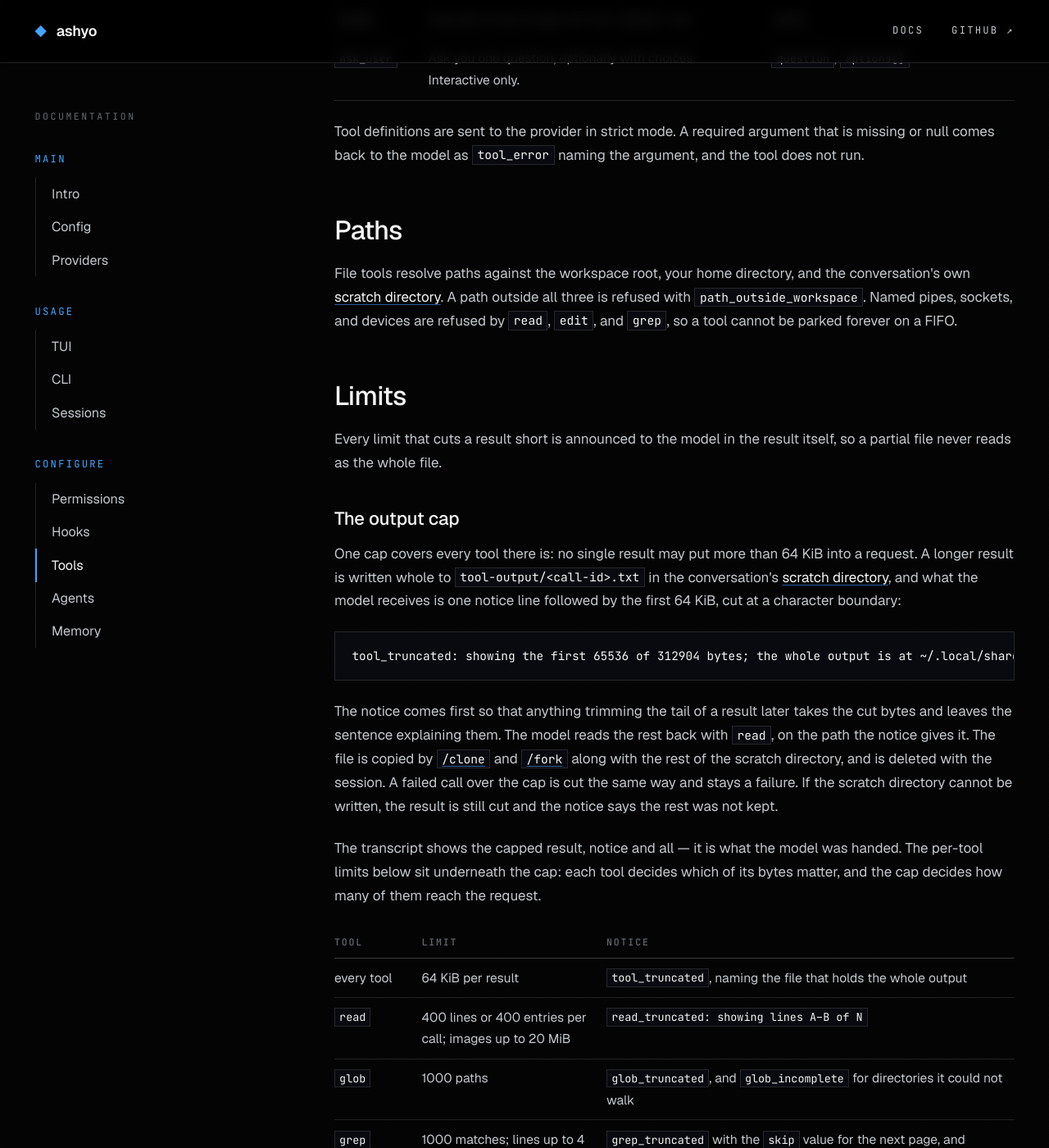
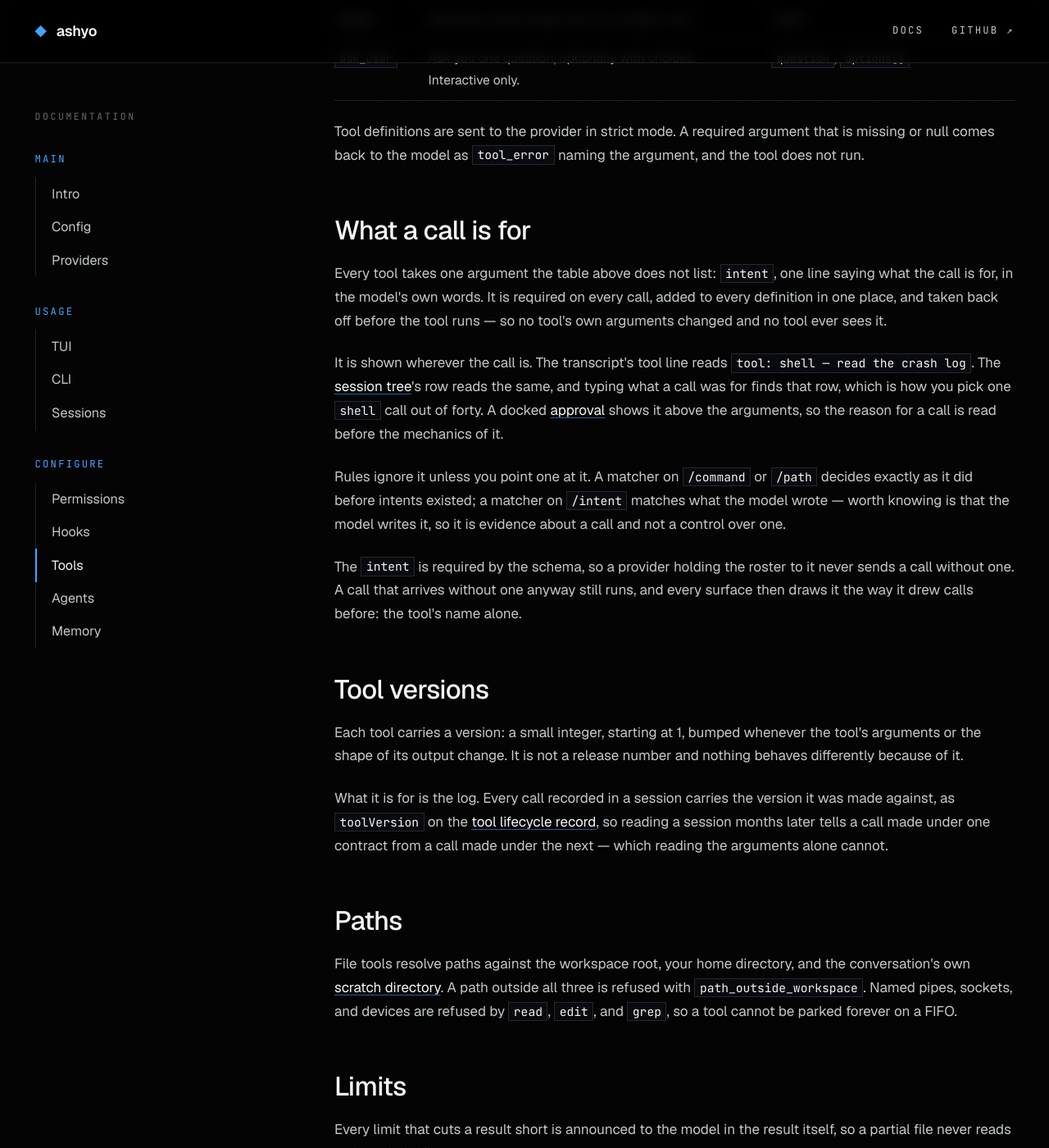
Before and after one commit to ashyo-ai/ashyo-ai.github.io, a Jekyll site: the page built from tools.html, in a window 1280 px wide and 1400 px high, scrolled down 1460 px. Shown: the whole window at 82% size. Built offline with Jekyll 4.4.1, drawn with Linux system fonts in a browser that asks for light colours.

Commit message:
Tool Intent and Version: what a call is for, and the version it was made against

```diff
--- a/permissions.html
+++ b/permissions.html
@@ -23,7 +23,7 @@ title: Permissions
 { "pointer": "/path",    "contains": "/vendor/" }
 { "pointer": "/access",  "equals":   "read_only" }</pre>
 <ul>
-<li><code>pointer</code> is an RFC 6901 JSON pointer into the arguments and must start with <code>/</code>. Argument names are on the <a href="tools.html">Tools</a> page.</li>
+<li><code>pointer</code> is an RFC 6901 JSON pointer into the arguments and must start with <code>/</code>. Argument names are on the <a href="tools.html">Tools</a> page. Every tool also carries <a href="tools.html#intent"><code>/intent</code></a>, the model's own line saying what the call is for; a rule that does not name it is unaffected by it.</li>
 <li>Exactly one of <code>equals</code>, <code>contains</code>, <code>regex</code>, <code>glob</code>.</li>
 <li><code>equals</code> compares a JSON scalar. The other three apply to string values only; a non-string at the pointer does not match.</li>
 <li><code>regex</code> is Go RE2 syntax and is compiled when the config loads, so a bad pattern is a config error, not a silent non-match.</li>
@@ -48,7 +48,7 @@ title: Permissions
 <p>In the TUI, <code>ask</code> docks an approval pane and waits. In print mode nothing can wait, so <code>ask</code> is treated as <code>allow</code>, with the reason recorded, and the <code>ask_user</code> tool is withdrawn. <code>deny</code> is a deny in both.</p>
 
 <h2 id="approval">The approval pane</h2>
-<p>It shows the tool, the full arguments, the rule that matched or <code>(no rule matched)</code>, the mode and profile, and any annotations from before-hooks. The two actions are <strong>Allow</strong> and <strong>Deny</strong>. Each answers the one call in front of you and neither creates a rule; a decision you want to keep goes in a config file and applies on the next call. The pane takes focus as it docks and opens on <strong>Deny</strong>; <kbd>←</kbd> and <kbd>→</kbd> move the highlight, <kbd>Ctrl-Y</kbd> confirms it, and <kbd>Ctrl-N</kbd> denies whichever option is highlighted, while <kbd>Enter</kbd> and the digit keys answer nothing. Press <kbd>e</kbd> to edit the arguments before allowing; there <kbd>Enter</kbd> sends the edited call and <kbd>Esc</kbd> returns to the prompt. The log keeps the model's intended call, your edited call, and the executed call as separate fields.</p>
+<p>It shows the tool, <a href="tools.html#intent">what the model said the call was for</a>, the full arguments, the rule that matched or <code>(no rule matched)</code>, the mode and profile, and any annotations from before-hooks. The intent sits above the arguments, so the reason for a call is read before the mechanics of it. The two actions are <strong>Allow</strong> and <strong>Deny</strong>. Each answers the one call in front of you and neither creates a rule; a decision you want to keep goes in a config file and applies on the next call. The pane takes focus as it docks and opens on <strong>Deny</strong>; <kbd>←</kbd> and <kbd>→</kbd> move the highlight, <kbd>Ctrl-Y</kbd> confirms it, and <kbd>Ctrl-N</kbd> denies whichever option is highlighted, while <kbd>Enter</kbd> and the digit keys answer nothing. Press <kbd>e</kbd> to edit the arguments before allowing; there <kbd>Enter</kbd> sends the edited call and <kbd>Esc</kbd> returns to the prompt. The log keeps the model's intended call, your edited call, and the executed call as separate fields.</p>
 <p>What the model sees on a deny is one line: <code>policy_denied: &lt;tool&gt;: &lt;reason&gt;</code>. The turn continues; the model can try something else or stop.</p>
 
 <h2 id="context">Execution context</h2>
--- a/sessions.html
+++ b/sessions.html
@@ -20,7 +20,7 @@ title: Sessions
 <tr><th>Type</th><th>Meaning</th></tr>
 <tr><td><code>session</code></td><td>The root: creation time, directory, surface. On a session made by <code><a href="#cloning">/clone</a></code> or <code><a href="#forking">/fork</a></code> it also carries an <code>origin</code> — which kind of copy it was, and the id of the session it was copied from. See <a href="#copy-origin">Where a copy came from</a>.</td></tr>
 <tr><td><code>message</code></td><td>A user or model message, or a tool call and its result, stored as the provider produced it. A model message also carries the token usage its provider reported for it, which is what the <a href="tui.html#session-box">session box</a> adds up, and a <code>timing</code> beside it — how long the provider took to its first output and to the finished answer, measured here rather than reported by anyone. That is what the <a href="tui.html#model-picker">model picker</a>'s speed columns are read from, across every session you have. A message recorded before Ashyo kept either carries neither.</td></tr>
-<tr><td><code>custom</code></td><td>A harness record on the path, such as a tool call's lifecycle.</td></tr>
+<tr><td><code>custom</code></td><td>A harness record on the path, such as a tool call's lifecycle. A tool call's record keeps the call as the model made it — <a href="tools.html#intent"><code>intent</code></a> and all, since arguments are stored as received — the call that ran, the decision, and <code>toolVersion</code>: the <a href="tools.html#versions">version</a> of the tool the call was made against. A call naming a tool that is not registered carries no <code>toolVersion</code>, because there is no contract to name.</td></tr>
 <tr><td><code>session_title</code></td><td>A rename.</td></tr>
 <tr><td><code>model_change</code>, <code>thinking_level_change</code>, <code>mode_change</code></td><td><code>/model</code>, <code>/thinking</code>, and <code>/plan</code>. Every <code>model_change</code> in the store is also what the <a href="tui.html#model-picker">model picker</a> lists as recently chosen, so that group is a reading of the logs and is rebuilt with the index.</td></tr>
 <tr><td><code>permission_decision</code></td><td>An interactive allow or deny, with the intended, approved, and executed call.</td></tr>
--- a/tools.html
+++ b/tools.html
@@ -27,6 +27,16 @@ title: Tools
 <tr><td><code>ask_user</code></td><td>Ask you one question, optionally with choices. Interactive only.</td><td><code>question</code>, <code>options[]</code></td></tr>
 </table>
 <p>Tool definitions are sent to the provider in strict mode. A required argument that is missing or null comes back to the model as <code>tool_error</code> naming the argument, and the tool does not run.</p>
+
+<h2 id="intent">What a call is for</h2>
+<p>Every tool takes one argument the table above does not list: <code>intent</code>, one line saying what the call is for, in the model's own words. It is required on every call, added to every definition in one place, and taken back off before the tool runs — so no tool's own arguments changed and no tool ever sees it.</p>
+<p>It is shown wherever the call is. The transcript's tool line reads <code>tool: shell — read the crash log</code>. The <a href="tui.html#session-tree">session tree</a>'s row reads the same, and typing what a call was for finds that row, which is how you pick one <code>shell</code> call out of forty. A docked <a href="permissions.html#approval">approval</a> shows it above the arguments, so the reason for a call is read before the mechanics of it.</p>
+<p>Rules ignore it unless you point one at it. A matcher on <code>/command</code> or <code>/path</code> decides exactly as it did before intents existed; a matcher on <code>/intent</code> matches what the model wrote — worth knowing is that the model writes it, so it is evidence about a call and not a control over one.</p>
+<p>The <code>intent</code> is required by the schema, so a provider holding the roster to it never sends a call without one. A call that arrives without one anyway still runs, and every surface then draws it the way it drew calls before: the tool's name alone.</p>
+
+<h2 id="versions">Tool versions</h2>
+<p>Each tool carries a version: a small integer, starting at 1, bumped whenever the tool's arguments or the shape of its output change. It is not a release number and nothing behaves differently because of it.</p>
+<p>What it is for is the log. Every call recorded in a session carries the version it was made against, as <code>toolVersion</code> on the <a href="sessions.html#events">tool lifecycle record</a>, so reading a session months later tells a call made under one contract from a call made under the next — which reading the arguments alone cannot.</p>
 
 <h2 id="paths">Paths</h2>
 <p>File tools resolve paths against the workspace root, your home directory, and the conversation's own <a href="sessions.html">scratch directory</a>. A path outside all three is refused with <code>path_outside_workspace</code>. Named pipes, sockets, and devices are refused by <code>read</code>, <code>edit</code>, and <code>grep</code>, so a tool cannot be parked forever on a FIFO.</p>
```
Also changed, not shown: tui.html (+5 -5 lines).
